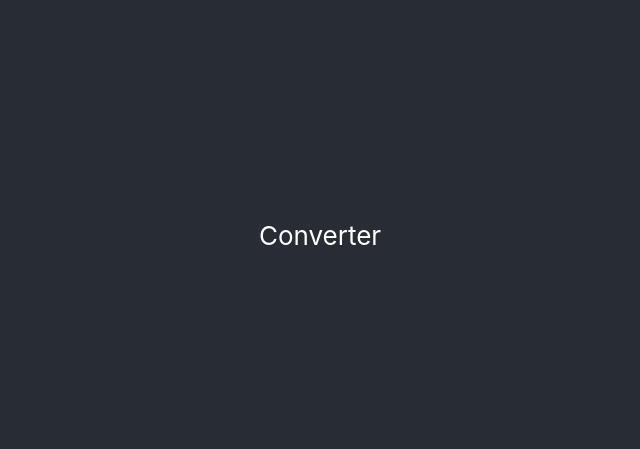
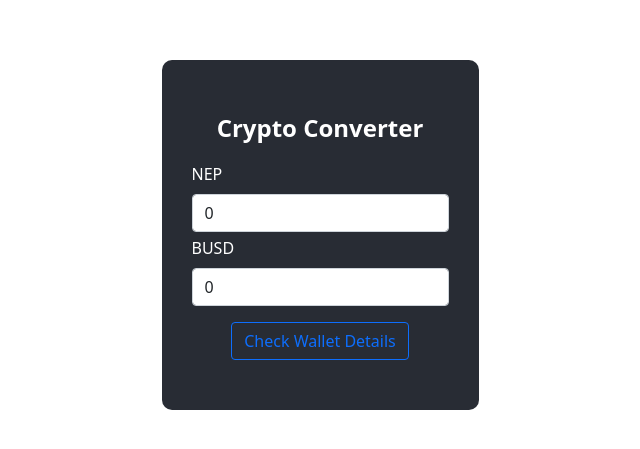
Before and after one commit to yumao823/neptune-crypto-converter, a React (Create React App) app: page / in a window 1280 px wide. Shown: the part 165-614 px from the top of the page, without its empty margins (320-960 px from the left). Built offline with nearby package versions, Linux system fonts and the light colour scheme.

Commit message:
feat: clean up code bases

```diff
--- a/src/App.scss
+++ b/src/App.scss
@@ -1,11 +1,7 @@
 .App {
-  text-align: center;
-  background-color: #282c34;
   min-height: 100vh;
   display: flex;
   flex-direction: column;
   align-items: center;
   justify-content: center;
-  font-size: calc(10px + 2vmin);
-  color: white;
 }
--- a/src/App.tsx
+++ b/src/App.tsx
@@ -1,6 +1,6 @@
-import React, { FC } from 'react';
-import Converter from './Components/Converter';
-import './App.scss';
+import React, { FC } from 'react'
+import Converter from './Components/Converter'
+import './App.scss'
 
 const App: FC = () => {
   return (
--- a/src/Components/Converter.tsx
+++ /dev/null
@@ -1,9 +0,0 @@
-import React, { FC } from 'react'
-
-const Converter: FC = () => {
-  return (
-    <div>Converter</div>
-  )
-}
-
-export default Converter
--- /dev/null
+++ b/src/Components/Converter/index.tsx
@@ -0,0 +1,37 @@
+import React, { FC, useState } from 'react'
+import { Button, Form } from 'react-bootstrap'
+import './styles.scss'
+
+const Converter: FC = () => {
+  const [nep, setNep] = useState<number>(0)
+  const [busd, setBusd] = useState<number>(0)
+
+  const handleNEP = (e: React.ChangeEvent<HTMLInputElement>) => {
+    setNep(Number(e.target.value))
+    setBusd(Number(e.target.value) * 3)
+  }
+
+  const handleBUSD = (e: React.ChangeEvent<HTMLInputElement>) => {
+    setBusd(Number(e.target.value))
+    setNep(Number(e.target.value) / 3)
+  }
+
+  return (
+    <div className="converter">
+      <p className="title">Crypto Converter</p>
+      <Form className="d-flex flex-column">
+        <Form.Group className="mb-1">
+          <Form.Label>NEP</Form.Label>
+          <Form.Control value={nep} type="number" onChange={handleNEP} />
+        </Form.Group>
+        <Form.Group className="mb-3">
+          <Form.Label>BUSD</Form.Label>
+          <Form.Control value={busd} type="number" onChange={handleBUSD} />
+        </Form.Group>
+        <Button variant="outline-primary" className="ms-auto me-auto">Check Wallet Details</Button>
+      </Form>
+    </div>
+  )
+}
+
+export default Converter
--- /dev/null
+++ b/src/Components/Converter/styles.scss
@@ -0,0 +1,18 @@
+.converter {
+  background-color: #282c34;
+  color: white;
+  padding: 50px 30px;
+  border-radius: 10px;
+
+  .title {
+    font-size: 24px;
+    font-weight: bold;
+    text-align: center;
+  }
+
+  input::-webkit-outer-spin-button,
+  input::-webkit-inner-spin-button {
+    -webkit-appearance: none;
+    margin: 0;
+}
+}
--- a/src/index.tsx
+++ b/src/index.tsx
@@ -3,6 +3,7 @@ import ReactDOM from 'react-dom';
 import './index.scss';
 import App from './App';
 import reportWebVitals from './reportWebVitals';
+import 'bootstrap/dist/css/bootstrap.min.css';
 
 ReactDOM.render(
   <React.StrictMode>
```
